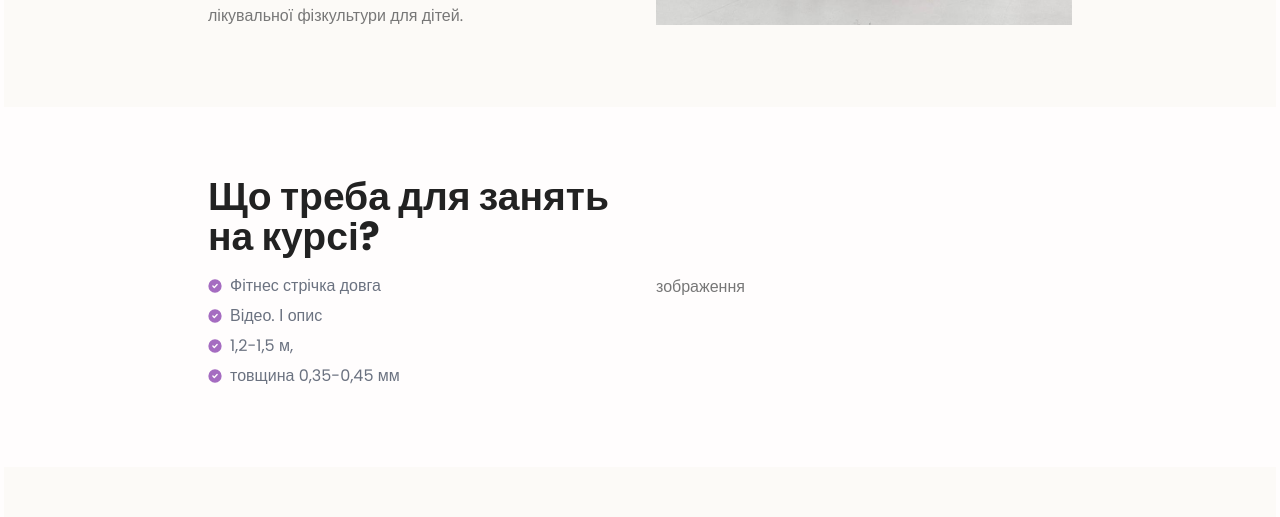
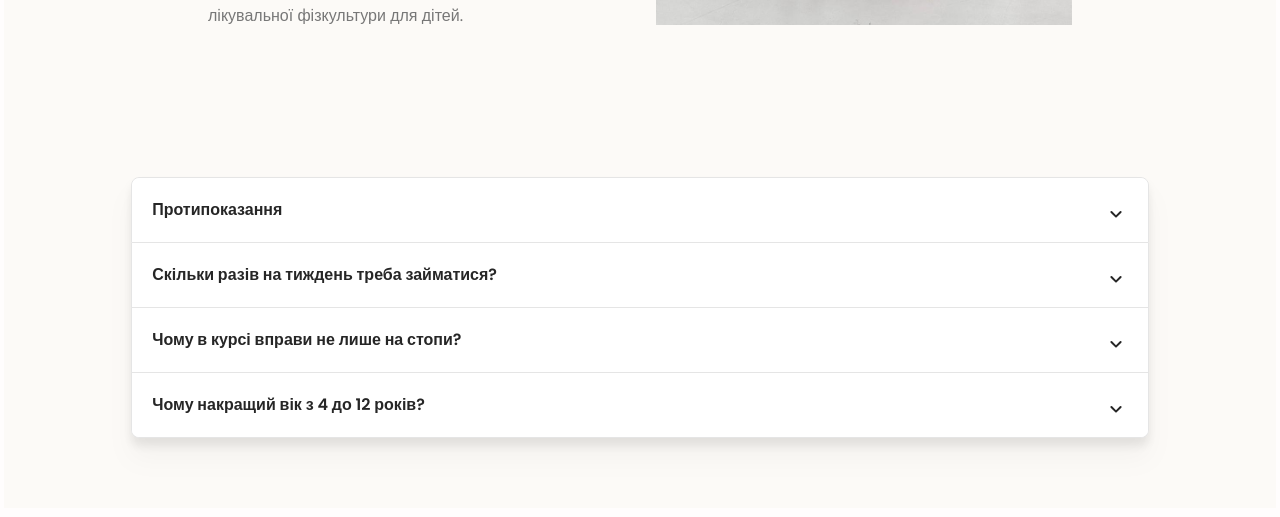
Before and after one commit to pussbb/nextjs-yanina, a Next.js app: page / in a window 1280 px wide. Shown: the part 4621-5138 px from the top of the page. Built offline with nearby package versions, Linux system fonts and the light colour scheme; what tailwind-bootstrap-grid would draw is missing.

Commit message:
remove section

```diff
--- a/app/Sections/HealthyFeet/HealthyFeetInfo.tsx
+++ b/app/Sections/HealthyFeet/HealthyFeetInfo.tsx
@@ -62,33 +62,6 @@ const HealthyFeetInfo = () => {
                                 неможливе без грамотної лікувальної фізкультури для дітей.
 
 
-                            </p>
-                        </div>
-                    </div>
-                </div>
-            </section>
-
-            <section className={'section'}>
-                <div className="container">
-                    <div className="items-center gap-8 md:grid md:grid-cols-2">
-                        {/* Carousel */}
-                        <div className={'service-carousel md:order-2'}>
-                            зображення
-                        </div>
-                        {/* Content */}
-                        <div
-                            className={'service-content mt-5 md:mt-0 md:order-1'}
-                        >
-                            <h2 className="font-bold leading-[40px]">
-                                Що треба для занять на курсі?
-                            </h2>
-                            <p className="mt-4 mb-2">
-                                <ul className='max-w-md space-y-1 text-gray-500 list-disc list-inside'>
-                                    <li className={'flex items-center'}><GreenCheck />Фітнес стрічка довга</li>
-                                    <li className={'flex items-center'}><GreenCheck />Відео. І опис</li>
-                                    <li className={'flex items-center'}><GreenCheck />1,2-1,5 м,</li>
-                                    <li className={'flex items-center'}><GreenCheck />товщина 0,35-0,45 мм</li>
-                                </ul>
                             </p>
                         </div>
                     </div>
```
